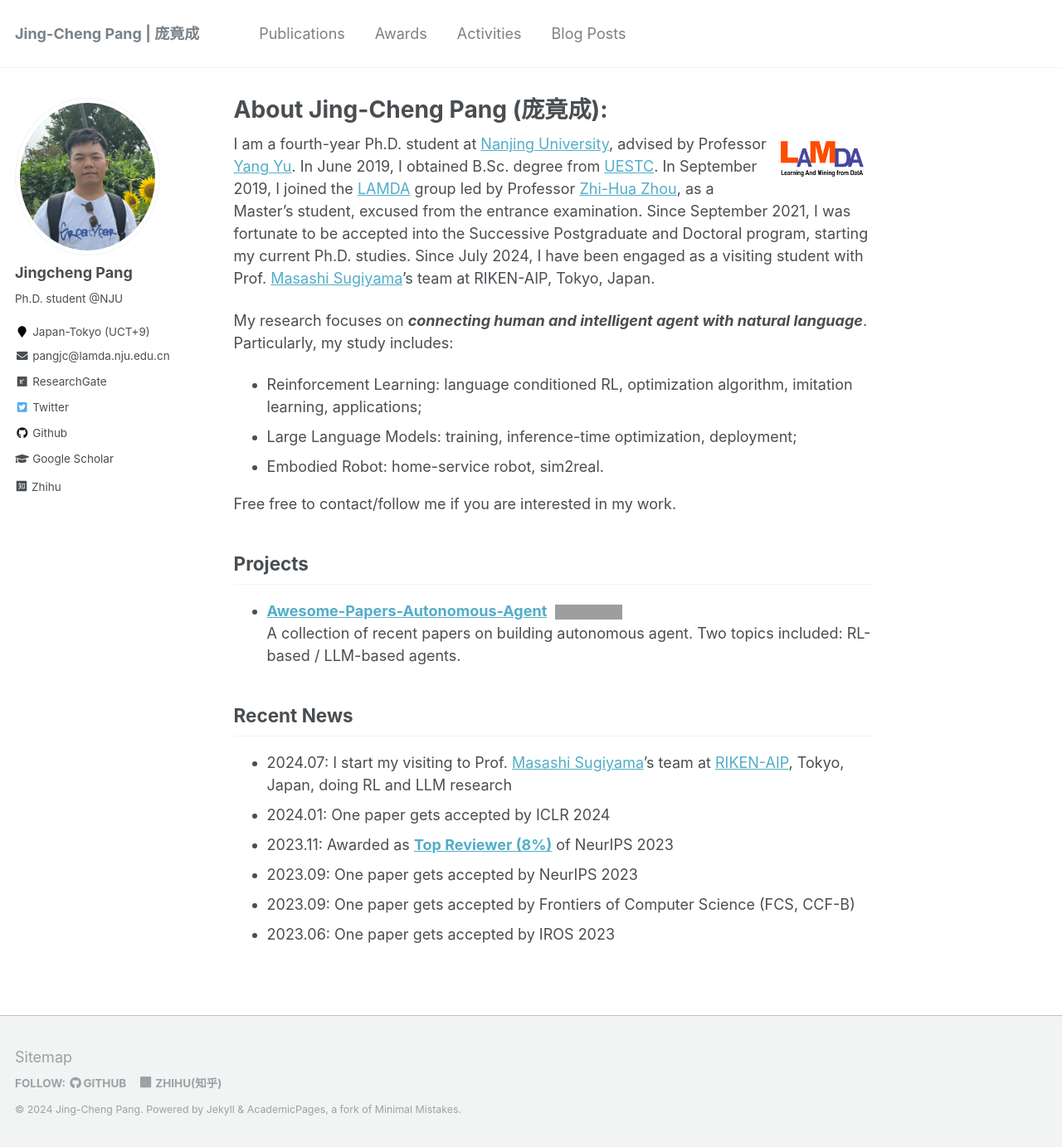
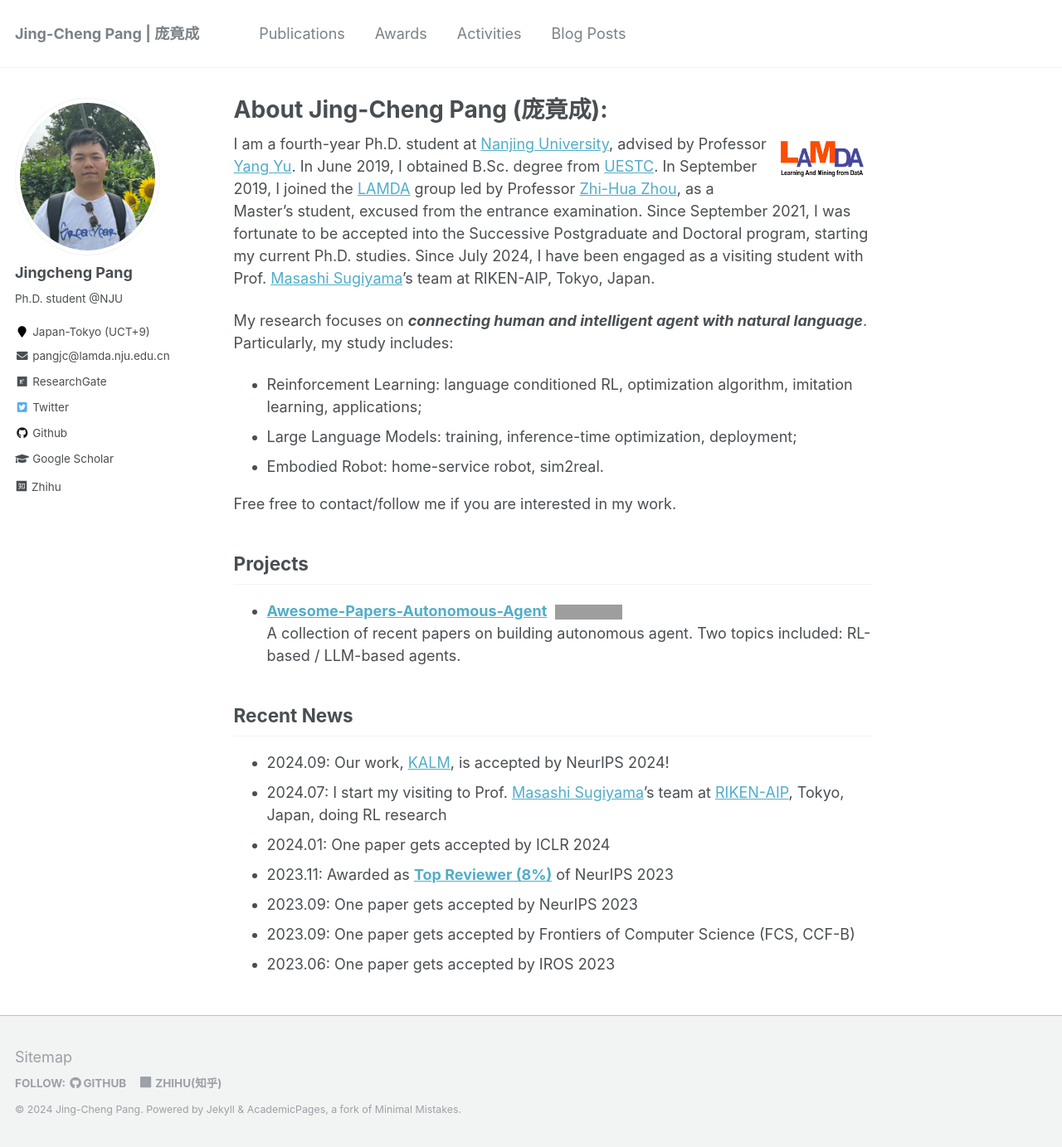
Before and after one commit to jingchengpang/jingchengpang.github.io, a Jekyll site: the page built from _pages/about.md, in a window 1280 px wide and 1383 px high. Shown: the whole window at 83% size. Built offline with Jekyll 4.4.1, drawn with Linux system fonts in a browser that asks for light colours; a style sheet for code colours, icons or effects is not loaded; grey boxes are pictures that could not be loaded.

Commit message:
update recent new

```diff
--- a/_pages/about.md
+++ b/_pages/about.md
@@ -39,7 +39,8 @@ Free free to contact/follow me if you are interested in my work.
 
 
 ## Recent News
-- 2024.07: I start my visiting to Prof. [Masashi Sugiyama](http://www.ms.k.u-tokyo.ac.jp/sugi/)'s team at [RIKEN-AIP](https://www.riken.jp/en/research/labs/aip/), Tokyo, Japan, doing RL and LLM research
+- 2024.09: Our work, [KALM](https://openreview.net/forum?id=tb1MlJCY5g), is accepted by NeurIPS 2024!
+- 2024.07: I start my visiting to Prof. [Masashi Sugiyama](http://www.ms.k.u-tokyo.ac.jp/sugi/)'s team at [RIKEN-AIP](https://www.riken.jp/en/research/labs/aip/), Tokyo, Japan, doing RL research
 - 2024.01: One paper gets accepted by ICLR 2024
 - 2023.11: Awarded as [**Top Reviewer (8%)**](https://nips.cc/Conferences/2023/ProgramCommittee) of NeurIPS 2023
 - 2023.09: One paper gets accepted by NeurIPS 2023
```
